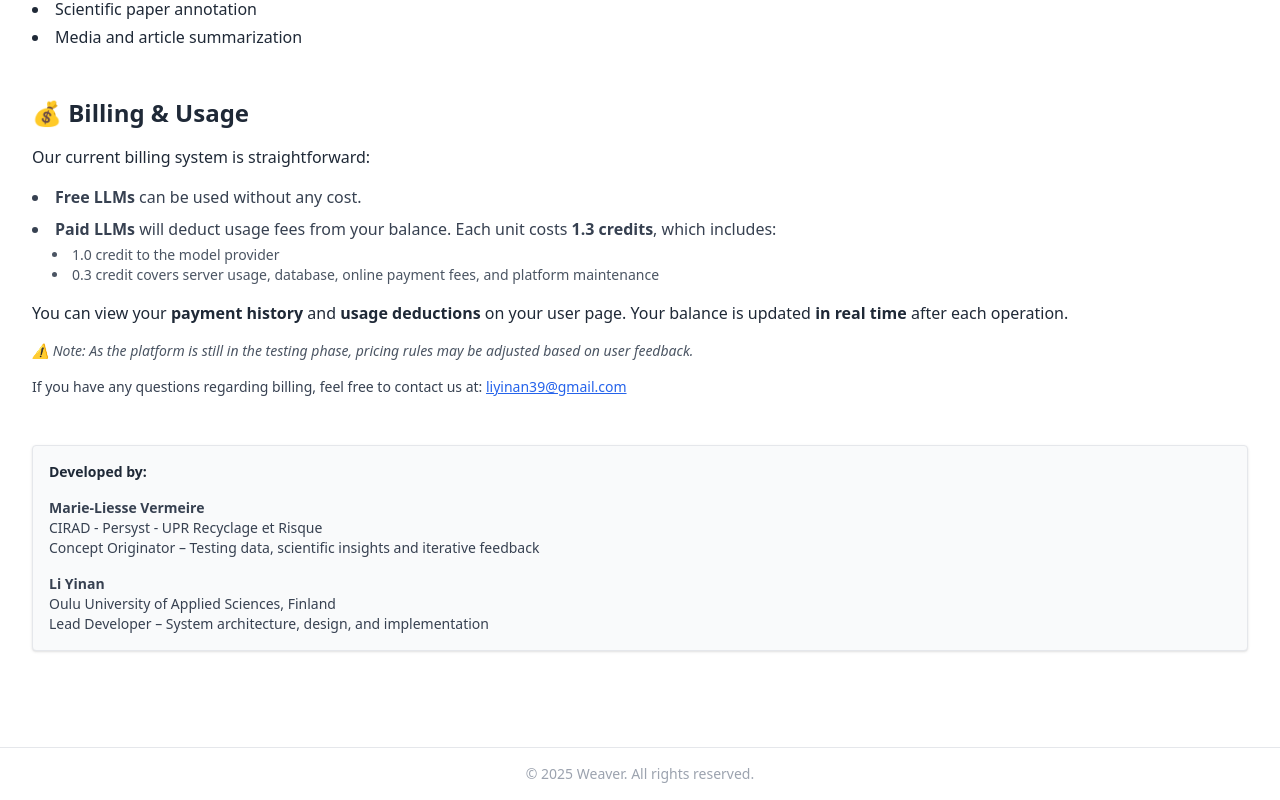
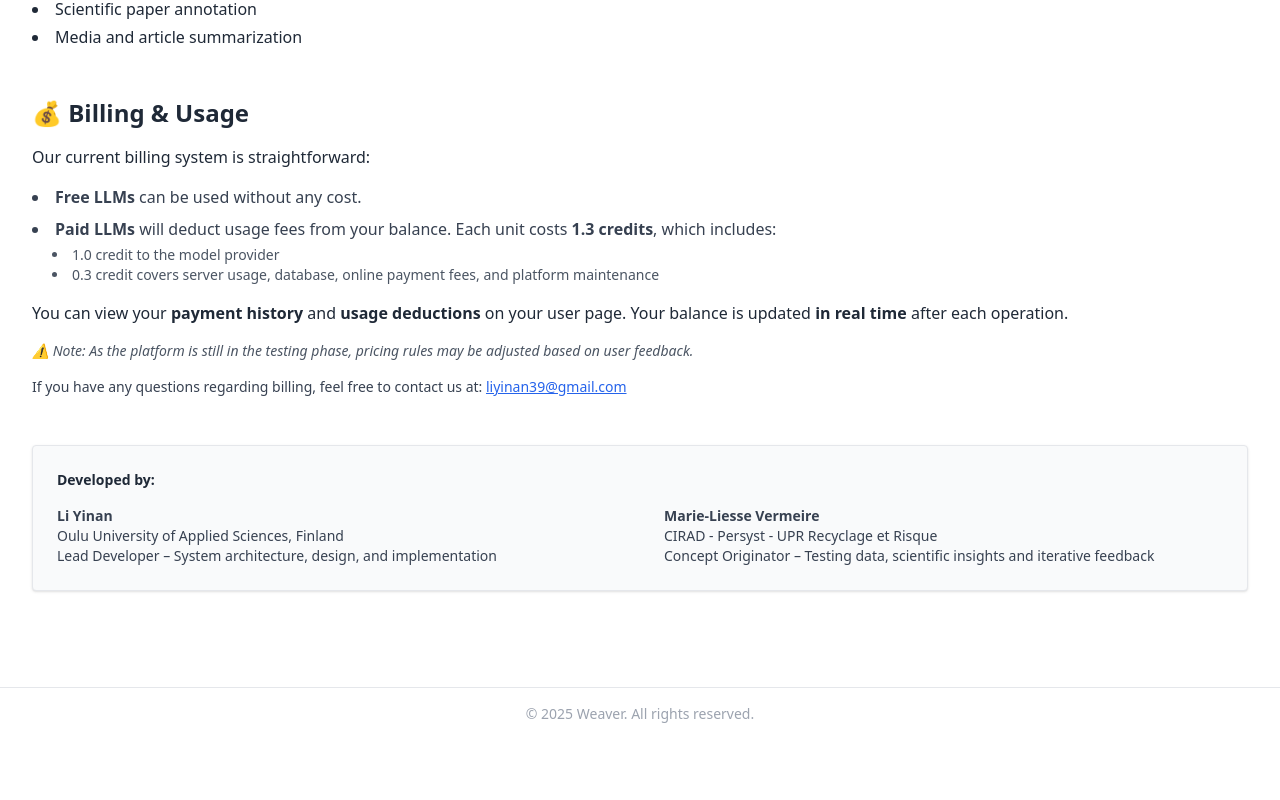
Before and after one commit to YinanLi1987/weaver_0.3_frontend, a React (Vite) app: page / in a window 1280 px wide. Shown: the part 2192-2992 px from the top of the page. After the commit the page ends 2932 px from the top, so only its background shows below. Built offline with nearby package versions, Linux system fonts and the light colour scheme; no server answers.

Commit message:
make the homepage

```diff
--- a/src/pages/Home.tsx
+++ b/src/pages/Home.tsx
@@ -318,24 +318,26 @@ export default function Home() {
           </p>
         </section>
 
-        <section className="bg-gray-50 border p-4 rounded shadow text-sm text-gray-700 space-y-4">
-          <div>
-            <p className="font-semibold text-gray-800">Developed by:</p>
-          </div>
-          <div>
-            <strong>Marie-Liesse Vermeire</strong>
-            <br />
-            CIRAD - Persyst - UPR Recyclage et Risque
-            <br />
-            Concept Originator – Testing data, scientific insights and iterative
-            feedback
-          </div>
-          <div>
-            <strong>Li Yinan</strong>
-            <br />
-            Oulu University of Applied Sciences, Finland
-            <br />
-            Lead Developer – System architecture, design, and implementation
+        <section className="bg-gray-50 border p-6 rounded shadow text-sm text-gray-700 space-y-4">
+          <p className="font-semibold text-gray-800 mb-2">Developed by:</p>
+          <div className="flex flex-col md:flex-row gap-x-12 gap-y-4">
+            {/* Li Yinan first */}
+            <div className="flex-1">
+              <strong>Li Yinan</strong>
+              <br />
+              Oulu University of Applied Sciences, Finland
+              <br />
+              Lead Developer – System architecture, design, and implementation
+            </div>
+
+            <div className="flex-1">
+              <strong>Marie-Liesse Vermeire</strong>
+              <br />
+              CIRAD - Persyst - UPR Recyclage et Risque
+              <br />
+              Concept Originator – Testing data, scientific insights and
+              iterative feedback
+            </div>
           </div>
         </section>
       </main>
```
